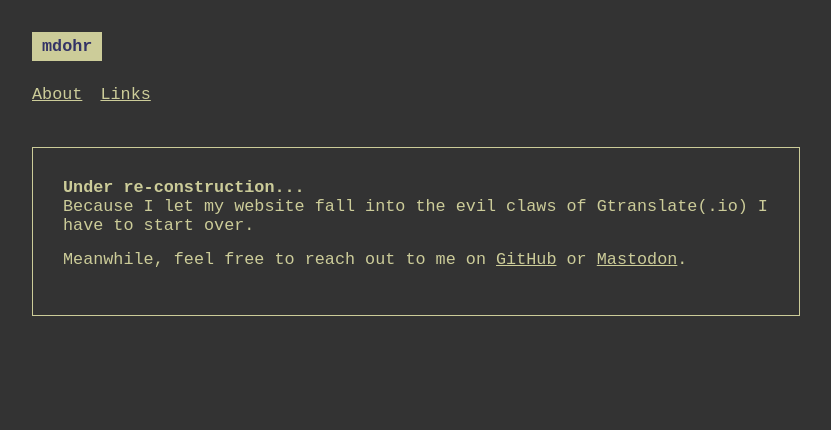
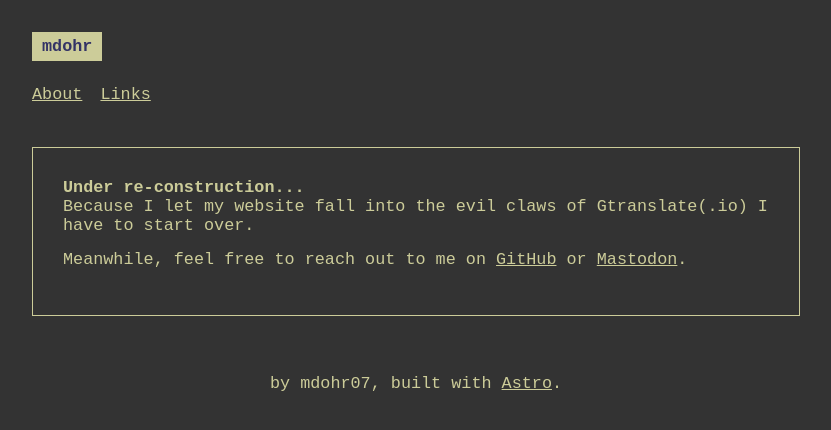
Before and after one commit to mdohr07/weblog, an Astro site: page / in a window 1280 px wide. Shown: the whole page, without its empty margins (224-1055 px from the left). Built offline with nearby package versions, Linux system fonts and the light colour scheme; Astro itself is replaced by a stand-in of ours.

Commit message:
Update Container.astro

```diff
--- a/src/components/Container.astro
+++ b/src/components/Container.astro
@@ -13,6 +13,10 @@
   </section>
 </div>
 
+<footer>
+by mdohr07, built with <a href="https://astro.build" target="_blank">Astro</a>.
+</footer>
+
 <style>
   .container {
     margin: 0 auto;
```
